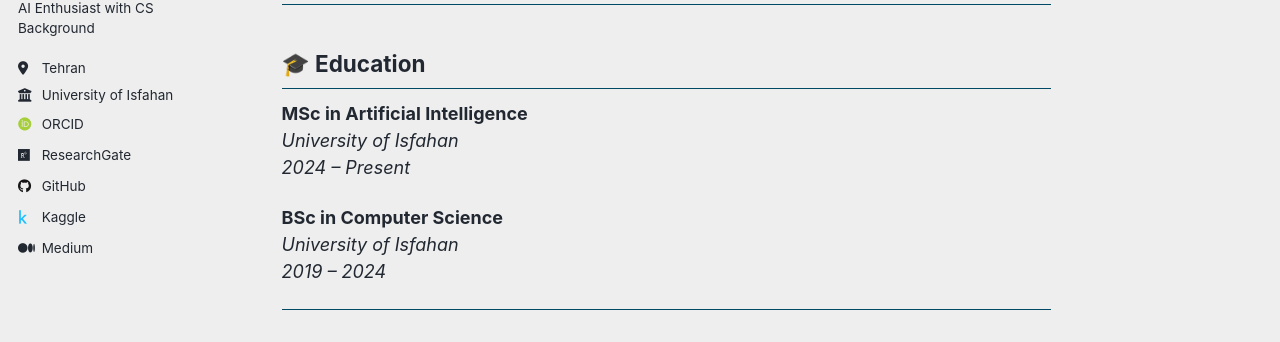
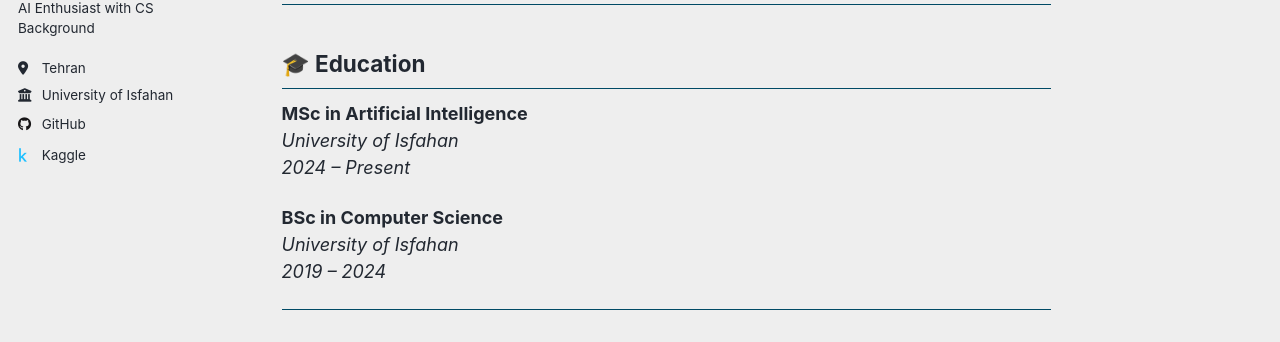
Before and after one commit to matinmoqadas/matinmoqadas.github.io, a Jekyll site: the page built from _pages/about.md, in a window 1280 px wide. Shown: the part 318-660 px from the top of the page. Built offline with Jekyll 4.4.1, drawn with Linux system fonts in a browser that asks for light colours; some web fonts are replaced; a script that is not in the unit is left out.

Commit message:
Update _config.yml

```diff
--- a/_config.yml
+++ b/_config.yml
@@ -37,10 +37,10 @@ author:
   googlescholar    : # URL
   inspire-hep      : # URL
   impactstory      : # URL
-  orcid            : "https://orcid.org/0009-0006-7410-148X"
+  orcid            : #"https://orcid.org/0009-0006-7410-148X"
   semantic         : # URL
   pubmed           : # URL
-  researchgate     : "https://www.researchgate.net/profile/Matin-Moqadas"
+  researchgate     : #"https://www.researchgate.net/profile/Matin-Moqadas"
   scopus           : # URL
 
   # Repositories and software development
@@ -64,7 +64,7 @@ author:
   lastfm           : # Username
   linkedin         : # Username
   mastodon         : # URL
-  medium           : "https://medium.com/@matin_moqadas"
+  medium           : #"https://medium.com/@matin_moqadas"
   pinterest        : # Username
   soundcloud       : # Username
   steam            : # Username
```
